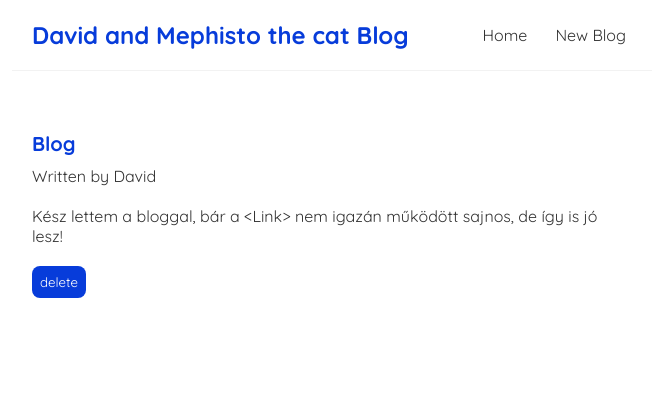
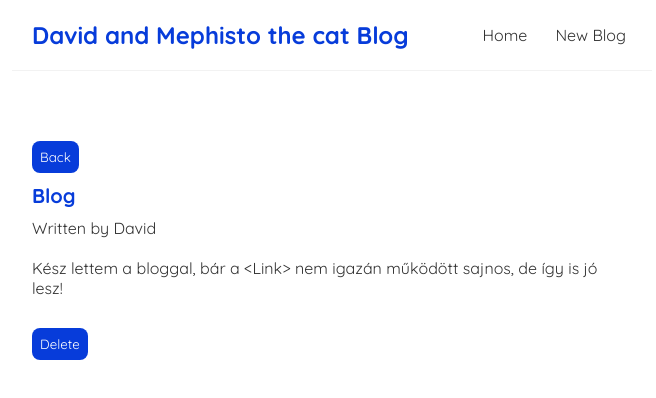
Before and after one commit to GogoMogo1989/blog, a React (Create React App) app: page /blogs/1 in a window 1280 px wide. Shown: the top 398 px of the page, without its empty margins (308-964 px from the left). Built offline with nearby package versions, Linux system fonts and the light colour scheme; data requests are answered from the project's data file.

Commit message:
20221007

```diff
--- a/src/BlogDetails.js
+++ b/src/BlogDetails.js
@@ -17,6 +17,10 @@ const BlogDetails = () => {
     history.push("/")
   }
 
+  const Back= () => {
+    history.push("/")
+  }
+
 
   return (
     <div className="blog-details">
@@ -24,10 +28,11 @@ const BlogDetails = () => {
       { error && <div>{ error }</div> }
       { blog && (
         <article>
+          <button onClick={Back}>Back</button>
           <h2>{ blog.title }</h2>
           <p>Written by { blog.author }</p>
           <div>{ blog.body }</div>
-          <button onClick={handleClick}>delete</button>
+          <button onClick={handleClick}>Delete</button>
         </article>
       )}
     </div>
--- a/src/Create.js
+++ b/src/Create.js
@@ -19,6 +19,10 @@ const Create = () => {
     }).then(() => {
       console.log("added new blog!")
     })
+    history.push("/")
+  }
+
+  const Back = () => {
     history.push("/")
   }
 
@@ -49,6 +53,7 @@ const Create = () => {
         </select>
         <button>Add Blog</button>
       </form>
+      <button onClick={Back}>Back</button>
     </div>
   );
 }
--- a/src/index.css
+++ b/src/index.css
@@ -66,6 +66,8 @@
   padding: 8px;
   border-radius: 8px;
   cursor: pointer;
+  margin-top: 10px;
+  margin-bottom:10px;
 }
 
 .create {
@@ -97,4 +99,5 @@
   padding: 8px;
   border-radius: 8px;
   cursor: pointer;
+  margin-top: 10px
 }
```
